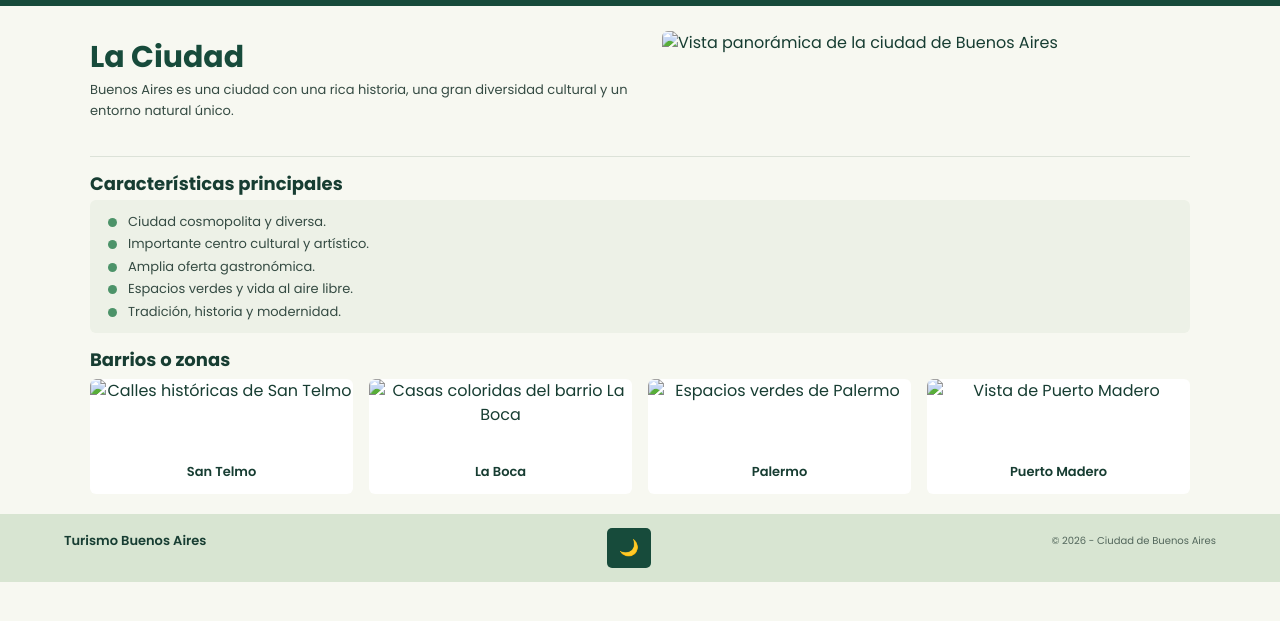
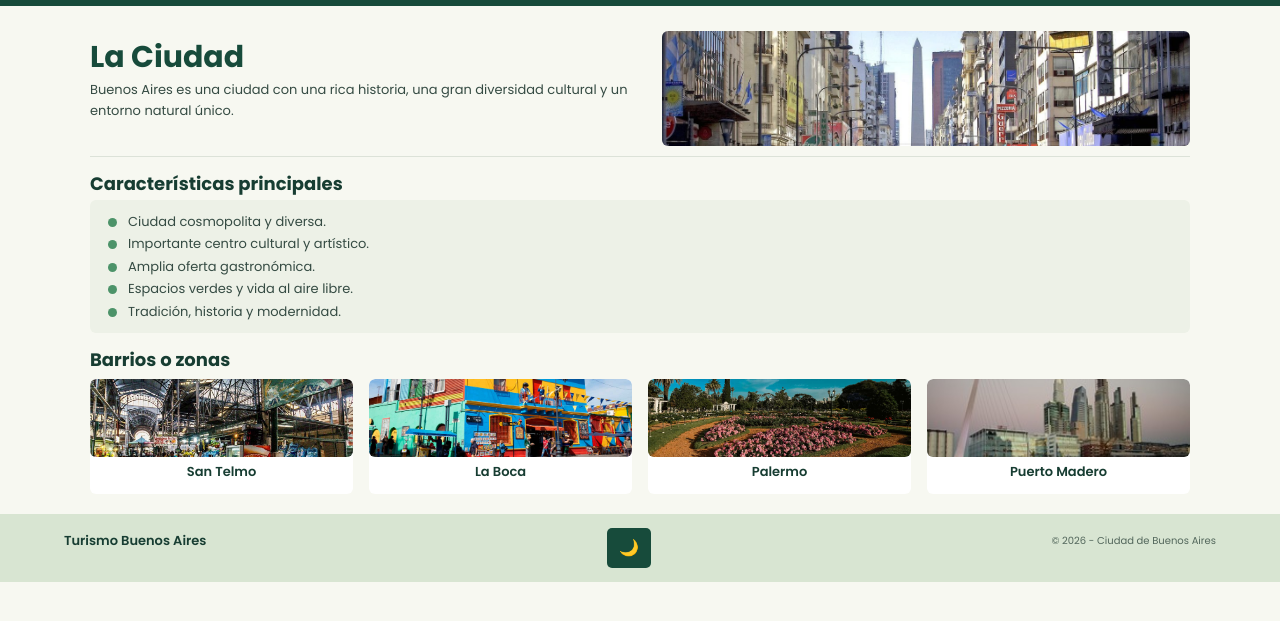
Before and after one commit to flitzfa/lenguajes-informaticos-grupo7, a plain HTML site: page ciudad.html in a window 1280 px wide. Shown: the part 73-694 px from the top of the page. Drawn offline with nearby package versions, Linux system fonts and the light colour scheme.

Commit message:
fix: corrijo imágenes rotas en la página de la ciudad

```diff
--- a/ciudad.html
+++ b/ciudad.html
@@ -68,7 +68,7 @@
                     </p>
 
                 </div>
-                <img src="Recursos/ciudad.jpg" alt="Vista panorámica de la ciudad de Buenos Aires" class="imagen-ciudad" >
+                <img src="Recursos/corrientes-obelisco.jpg" alt="Avenida Corrientes con el Obelisco de fondo, en el centro de Buenos Aires" class="imagen-ciudad" >
             </section>
 
             <section class="caracteristicas">
@@ -99,8 +99,8 @@
                 <article class="tarjeta-barrio">
 
                     <img
-                        src="Recursos/san-telmo.jpg"
-                        alt="Calles históricas de San Telmo"
+                        src="src/images/Mercado-de-San-Telmo.jpg"
+                        alt="Puestos y arquitectura histórica del Mercado de San Telmo"
                     >
 
                     <h3>San Telmo</h3>
@@ -110,7 +110,7 @@
                 <article class="tarjeta-barrio">
 
                     <img
-                        src="Recursos/la-boca.jpg"
+                        src="src/images/caminito-la-boca.jpg"
                         alt="Casas coloridas del barrio La Boca"
                     >
 
@@ -121,7 +121,7 @@
                 <article class="tarjeta-barrio">
 
                     <img
-                        src="Recursos/palermo.jpg"
+                        src="src/images/rosedal-de-palermo-rosas.jpg"
                         alt="Espacios verdes de Palermo"
                     >
 
@@ -133,8 +133,8 @@
                 <article class="tarjeta-barrio">
 
                     <img
-                        src="Recursos/puerto-madero.jpg"
-                        alt="Vista de Puerto Madero"
+                        src="Recursos/imagen1.jpg"
+                        alt="Puente de la Mujer y los edificios de Puerto Madero"
                     >
 
                     <h3>Puerto Madero</h3>
```
Also changed, not shown: Recursos/corrientes-obelisco.jpg (added).
